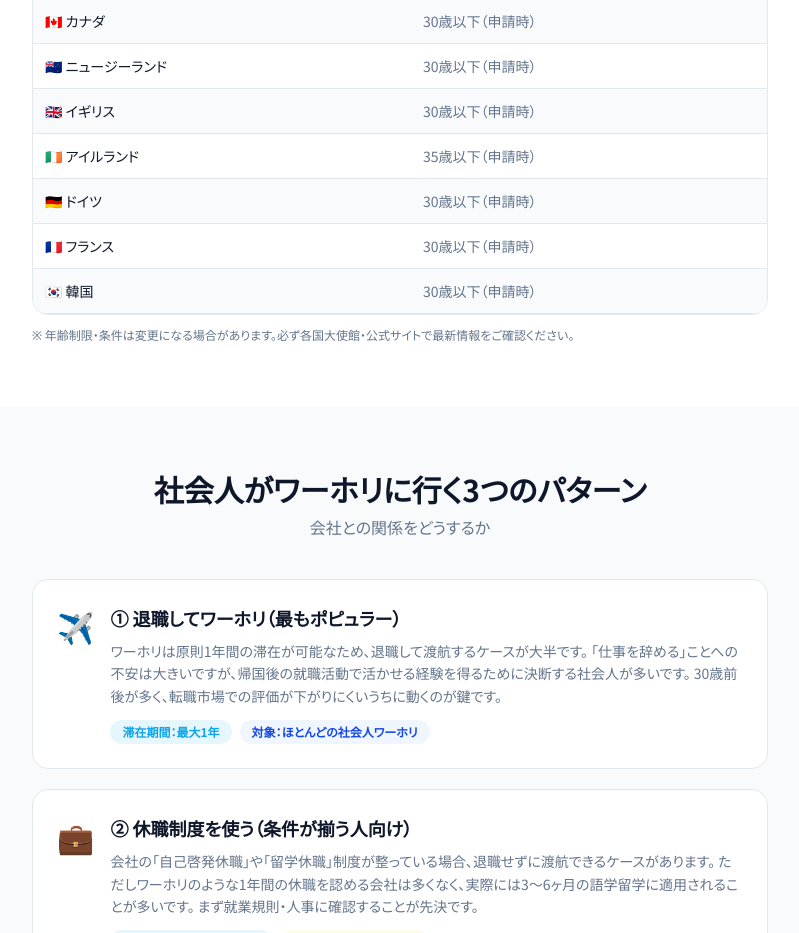
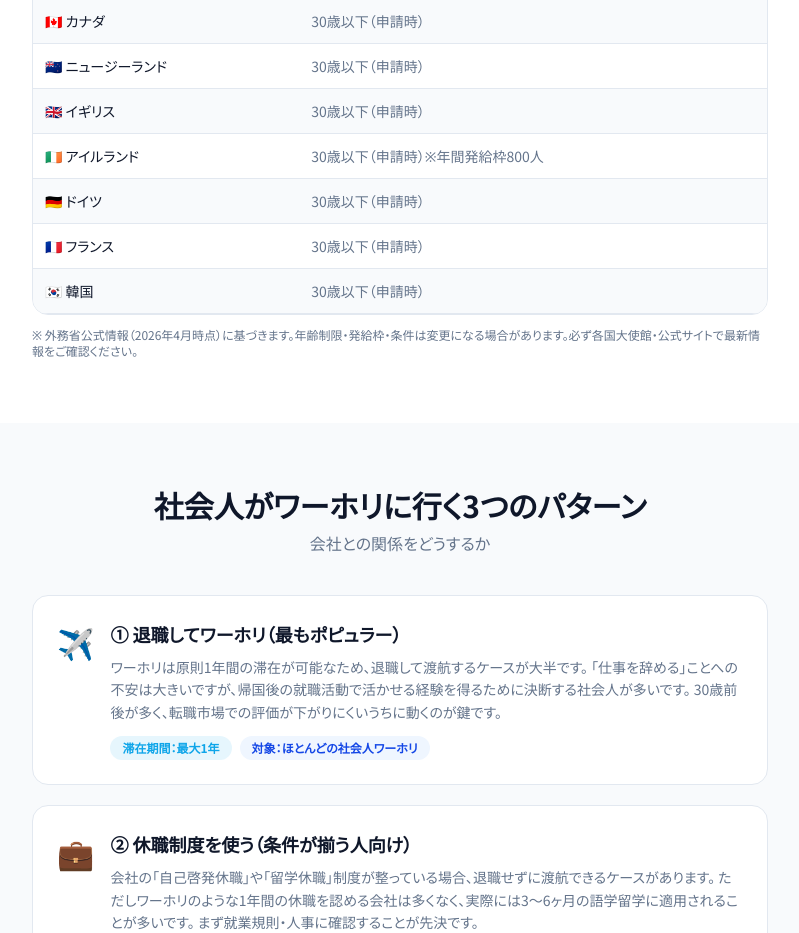
Before and after one commit to takaya0307/abroadpass, a Next.js app: page /shakaijin-waho in a window 1280 px wide. Shown: the part 900-1833 px from the top of the page, without its empty margins (240-1039 px from the left). Built offline with nearby package versions, Linux system fonts and the light colour scheme.

Commit message:
fix: アイルランドワーホリ年齢制限を35歳→30歳に修正（外務省公式データ準拠）、発給枠800人を追記

```diff
--- a/src/app/joshi-waho/page.tsx
+++ b/src/app/joshi-waho/page.tsx
@@ -86,7 +86,7 @@ const countries = [
     safety: "★★★★☆",
     jobs: "★★★☆☆",
     japanese: "少ない",
-    point: "EU圏の英語国で35歳まで申請可能。日本人が少なく英語漬けになれる。ダブリンは都市部のため治安は概ね良好。",
+    point: "EU唯一の英語圏。年齢制限は他国と同じく30歳以下だが年間発給枠が800人と少ないため早めの申請が必要。日本人が少なく英語漬けになれる。",
   },
   {
     flag: "🇬🇧",
--- a/src/app/shakaijin-waho/page.tsx
+++ b/src/app/shakaijin-waho/page.tsx
@@ -88,7 +88,7 @@ const ageByCountry = [
   { country: "🇨🇦 カナダ", limit: "30歳以下（申請時）" },
   { country: "🇳🇿 ニュージーランド", limit: "30歳以下（申請時）" },
   { country: "🇬🇧 イギリス", limit: "30歳以下（申請時）" },
-  { country: "🇮🇪 アイルランド", limit: "35歳以下（申請時）" },
+  { country: "🇮🇪 アイルランド", limit: "30歳以下（申請時）※年間発給枠800人" },
   { country: "🇩🇪 ドイツ", limit: "30歳以下（申請時）" },
   { country: "🇫🇷 フランス", limit: "30歳以下（申請時）" },
   { country: "🇰🇷 韓国", limit: "30歳以下（申請時）" },
@@ -150,7 +150,7 @@ export default function ShakaijinWahoPage() {
               </tbody>
             </table>
           </div>
-          <p className="text-xs text-muted mt-3">※ 年齢制限・条件は変更になる場合があります。必ず各国大使館・公式サイトで最新情報をご確認ください。</p>
+          <p className="text-xs text-muted mt-3">※ 外務省公式情報（2026年4月時点）に基づきます。年齢制限・発給枠・条件は変更になる場合があります。必ず各国大使館・公式サイトで最新情報をご確認ください。</p>
         </div>
       </section>
 
```
